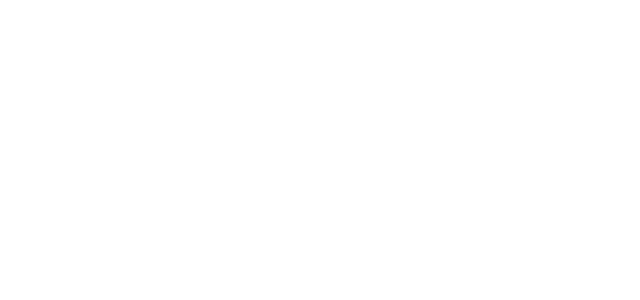
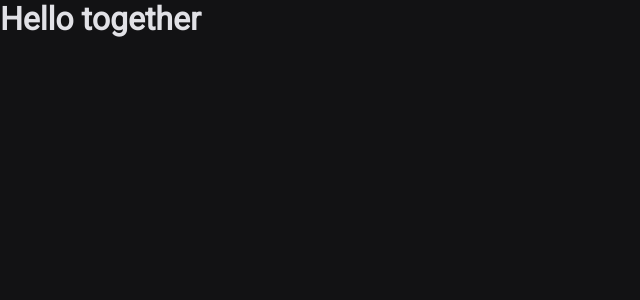
Before and after one commit to freddneos/tga-challenge, a Next.js app: page / in a window 1280 px wide. Shown: the top 300 px of the page, without its empty margins (0-640 px from the left). Built offline with nearby package versions, Linux system fonts and the light colour scheme.

Commit message:
chore: adding styled-components and principal config for them

```diff
--- /dev/null
+++ b/babel.config.js
@@ -0,0 +1,4 @@
+module.exports = {
+  presets: ["next/babel"],
+  plugins: [["styled-components" , { "ssr" :true }]]
+}
--- a/package.json
+++ b/package.json
@@ -10,9 +10,11 @@
   "dependencies": {
     "@types/node": "^16.9.6",
     "@types/react": "^17.0.24",
+    "@types/styled-components": "^5.1.14",
     "next": "11.1.2",
     "react": "17.0.2",
     "react-dom": "17.0.2",
+    "styled-components": "^5.3.1",
     "typescript": "^4.4.3"
   },
   "devDependencies": {
--- a/pages/_app.tsx
+++ /dev/null
@@ -1,6 +0,0 @@
-import React from 'react'
-import { AppProps } from 'next/app'
-const  MyApp:React.FC<AppProps> = ({ Component, pageProps }) =>  {
-  return <Component {...pageProps} />
-}
-export default MyApp
--- /dev/null
+++ b/src/pages/_app.tsx
@@ -0,0 +1,14 @@
+import React from 'react'
+import { AppProps } from 'next/app'
+import GlobalStyle from '../styles/global'
+import { ThemeProvider } from 'styled-components'
+import theme from '../styles/theme'
+const App: React.FC<AppProps> = ({ Component, pageProps }) => {
+  return (
+  <ThemeProvider theme={theme}>
+    <GlobalStyle/>
+    <Component {...pageProps} />
+  </ThemeProvider>
+)
+}
+export default App
--- /dev/null
+++ b/src/pages/_document.tsx
@@ -0,0 +1,46 @@
+import React from 'react'
+import Document, { DocumentContext, DocumentInitialProps, Html , Head, NextScript, Main } from 'next/document'
+import { ServerStyleSheet } from 'styled-components'
+
+export default class MyDocument extends Document {
+  static async getInitialProps(ctx:DocumentContext):Promise<DocumentInitialProps> {
+    const sheet = new ServerStyleSheet()
+    const originalRenderPage = ctx.renderPage
+
+    try {
+      ctx.renderPage = () =>
+        originalRenderPage({
+          enhanceApp: (App) => (props) =>
+            sheet.collectStyles(<App {...props} />),
+        })
+
+      const initialProps = await Document.getInitialProps(ctx)
+      return {
+        ...initialProps,
+        styles: (
+          <>
+            {initialProps.styles}
+            {sheet.getStyleElement()}
+          </>
+        ),
+      }
+    } finally {
+      sheet.seal()
+    }
+  }
+
+  render() {
+    return (
+      <Html>
+        <Head>
+            <meta charSet="utf-8"/>
+            <link href="https://fonts.googleapis.com/css2?family=Roboto&display=swap" rel="stylesheet"></link>
+          </Head>
+        <body>
+          <Main/>
+          <NextScript/>
+        </body>
+      </Html>
+    )
+  }
+}
--- a/pages/index.tsx
+++ b/src/pages/index.tsx
@@ -9,6 +9,9 @@
         <meta name="description" content="Generated by create next app" />
         <link rel="icon" href="/favicon.ico" />
       </Head>
+      <main>
+        <h1>Hello together</h1>
+      </main>
     </div>
   )
 }
--- /dev/null
+++ b/src/styles/global.ts
@@ -0,0 +1,15 @@
+import { createGlobalStyle } from "styled-components"
+
+export default createGlobalStyle`
+  * {
+    margin:0;
+    padding:0;
+    box-sizing:border-box;
+  }
+
+  body {
+    background-color: ${props => props.theme.colors.background};
+    color: ${props => props.theme.colors.text};
+    font: 400 16px Roboto, sans-serif;
+  }
+`
--- /dev/null
+++ b/src/styles/styled.d.ts
@@ -0,0 +1,6 @@
+import 'styled-components'
+import theme from './theme'
+export type Theme = typeof theme
+declare module 'styled-components' {
+  export interface DefaultTheme extends Theme {}
+}
--- /dev/null
+++ b/src/styles/theme.ts
@@ -0,0 +1,9 @@
+const theme = {
+  colors: {
+    background: '#121214',
+    text: '#e1e1e6',
+    primary: '#8257e6'
+  }
+}
+
+export default theme
```
Also changed, not shown: 1 other file (tests, documents, lock files or other folders).
